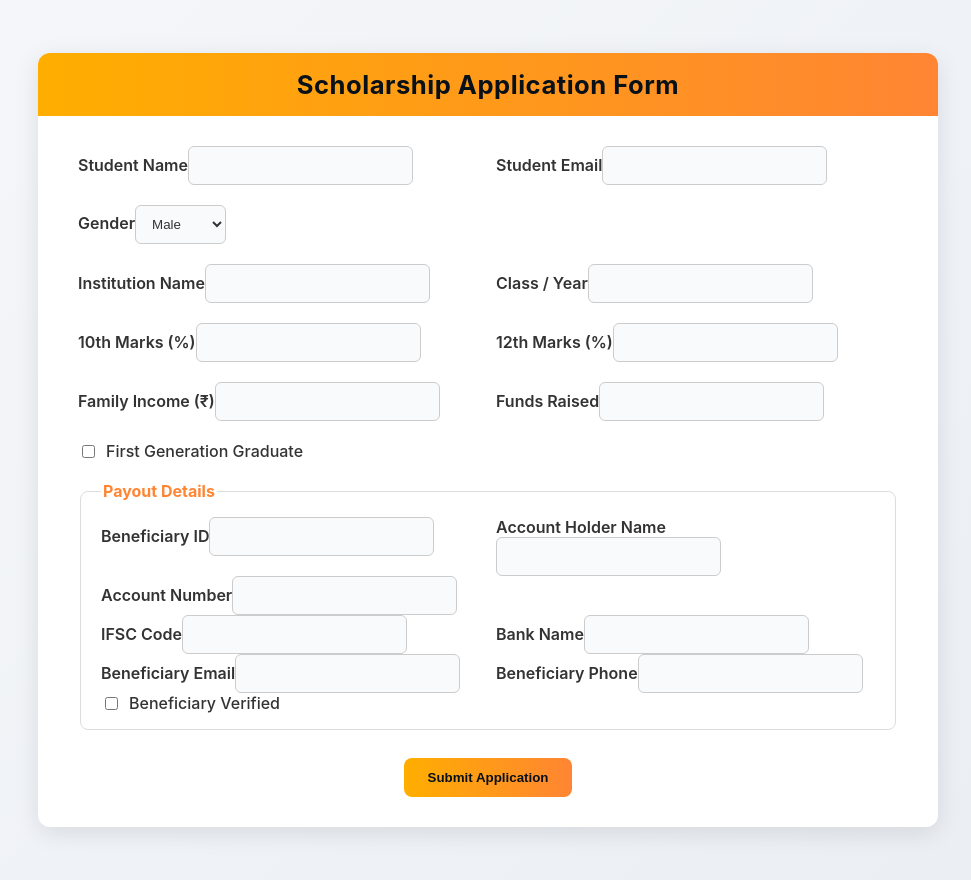
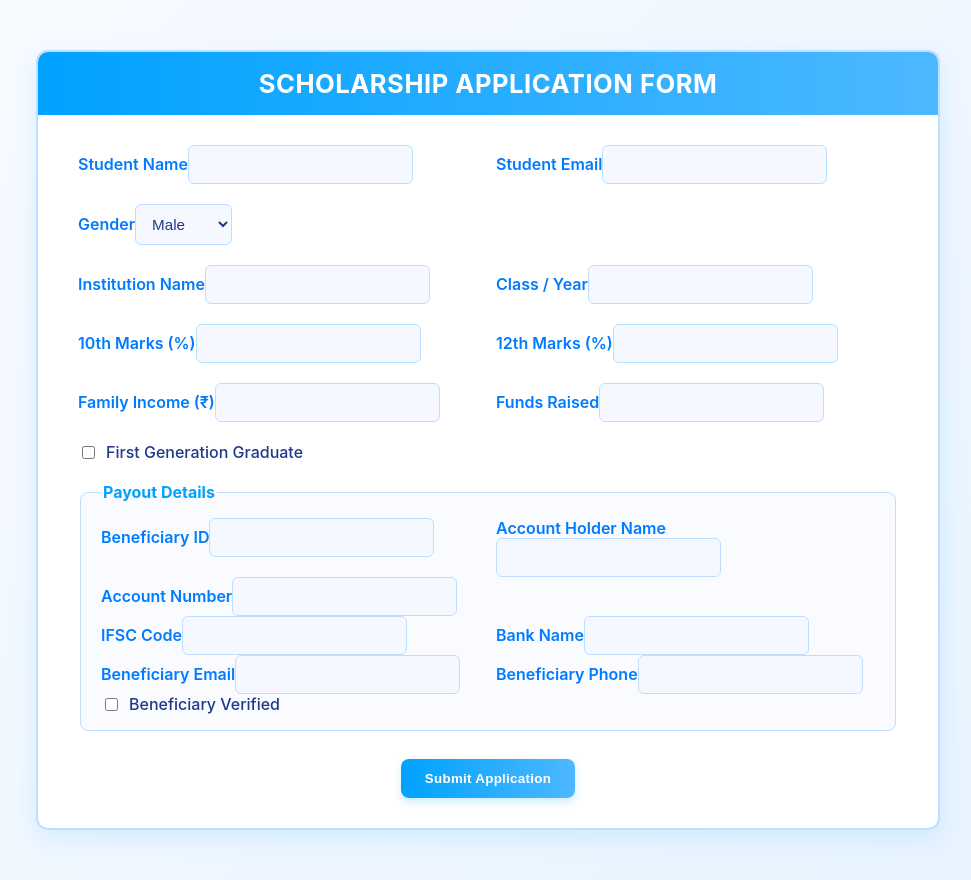
Before and after one commit to dharaneechinnu/VIT-VOID-Wanted-Five, a React (Create React App) app in the folder client/: page /Verifier/Apply in a window 1280 px wide. Shown: the whole page, without its empty margins (152-1123 px from the left). Built offline with nearby package versions, Linux system fonts and the light colour scheme.

Commit message:
corrections

```diff
--- a/client/src/Verifier/VerifierApplications.js
+++ b/client/src/Verifier/VerifierApplications.js
@@ -4,50 +4,74 @@ import styled from 'styled-components';
 
 // 🌟 Styled Components
 const Container = styled.div`
-  padding: 30px;
-  background: #0a1120;
+  padding: 40px;
+  background: #f9fbff; /* light white-blue background */
   min-height: 100vh;
-  color: #e6eef8;
+  color: #1e3a8a;
+  font-family: 'Poppins', sans-serif;
 `;
 
+/* --- Card --- */
 const Card = styled.div`
-  background: #101a2b;
-  border: 1px solid rgba(255, 255, 255, 0.08);
+  background: #ffffff;
+  border: 2px solid #bde0ff; /* subtle sky blue border */
   border-radius: 12px;
-  padding: 20px;
+  padding: 22px 26px;
   margin-bottom: 20px;
-  box-shadow: 0 4px 10px rgba(0,0,0,0.3);
+  box-shadow: 0 6px 12px rgba(0, 162, 255, 0.08);
+  transition: all 0.2s ease;
+
+  &:hover {
+    transform: translateY(-3px);
+    background: #f4faff;
+    box-shadow: 0 8px 18px rgba(0, 162, 255, 0.12);
+  }
 `;
 
+/* --- Title --- */
 const Title = styled.h2`
-  color: #4fc3f7;
-  margin-bottom: 6px;
+  color: #00a2ff; /* vibrant sky blue */
+  margin-bottom: 10px;
+  font-size: 22px;
+  font-weight: 700;
 `;
 
+/* --- Label --- */
 const Label = styled.span`
-  color: #9fb0c8;
+  color: #5c6b80; /* soft gray-blue for labels */
   font-weight: 600;
+  font-size: 14px;
 `;
 
+/* --- Value --- */
 const Value = styled.span`
-  color: #ffffff;
-  margin-left: 5px;
+  color: #007bff; /* brighter blue for value text */
+  margin-left: 6px;
+  font-weight: 500;
 `;
 
+/* --- Status Badge --- */
 const Status = styled.div`
   padding: 6px 14px;
   border-radius: 8px;
   display: inline-block;
   font-weight: 700;
   text-transform: capitalize;
-  color: white;
+  font-size: 13px;
+  color: #ffffff;
   background: ${({ status }) =>
-    status === 'approved' ? '#4CAF50'
-    : status === 'funded' ? '#2196F3'
-    : status === 'rejected' ? '#F44336'
-    : status === 'submitted' ? '#FFB300'
-    : '#607D8B'};
+    status === 'approved'
+      ? '#4dc37d' /* green */
+      : status === 'funded'
+      ? '#00a2ff' /* sky blue */
+      : status === 'rejected'
+      ? '#f74c4c' /* red */
+      : status === 'submitted'
+      ? '#ffb74d' /* amber */
+      : '#9fb0c8'};
+  box-shadow: 0 2px 5px rgba(0, 162, 255, 0.15);
 `;
+
 
 const VerifierApplications = () => {
   const [apps, setApps] = useState([]);
--- a/client/src/Verifier/VerifierApply.js
+++ b/client/src/Verifier/VerifierApply.js
@@ -6,32 +6,37 @@ import styled from "styled-components";
 // ---------- Styled Components ----------
 const PageContainer = styled.div`
   min-height: 100vh;
-  background: linear-gradient(135deg, #f5f7fa, #eaeef3);
+  background: linear-gradient(135deg, #f9fbff, #e6f3ff); /* subtle white-blue gradient */
   display: flex;
   justify-content: center;
   align-items: center;
   padding: 40px;
 `;
 
+/* ---- Form Card ---- */
 const FormCard = styled.div`
   width: 100%;
   max-width: 900px;
   background: #ffffff;
   border-radius: 12px;
-  box-shadow: 0 6px 25px rgba(0, 0, 0, 0.1);
+  box-shadow: 0 8px 25px rgba(0, 162, 255, 0.12);
   overflow: hidden;
+  border: 2px solid #bde0ff;
 `;
 
+/* ---- Title Bar ---- */
 const TitleBar = styled.div`
-  background: linear-gradient(90deg, #ffae00, #ff8533);
-  color: #081018;
+  background: linear-gradient(90deg, #00a2ff, #4db8ff); /* sky blue gradient */
+  color: #ffffff;
   font-size: 1.6rem;
   font-weight: 700;
   text-align: center;
   padding: 16px;
   letter-spacing: 0.5px;
+  text-transform: uppercase;
 `;
 
+/* ---- Form Body ---- */
 const Form = styled.form`
   padding: 30px 40px;
   display: flex;
@@ -39,6 +44,7 @@ const Form = styled.form`
   gap: 20px;
 `;
 
+/* ---- Grid Layout ---- */
 const Grid = styled.div`
   display: grid;
   grid-template-columns: 1fr 1fr;
@@ -49,83 +55,101 @@ const Grid = styled.div`
   }
 `;
 
+/* ---- Labels ---- */
 const Label = styled.label`
   font-weight: 600;
-  color: #333;
+  color: #007bff;
   margin-bottom: 6px;
 `;
 
+/* ---- Input Fields ---- */
 const Input = styled.input`
   padding: 10px 12px;
   border-radius: 6px;
-  border: 1px solid #ccc;
-  background: #f9fafc;
-  color: #333;
+  border: 1.5px solid #bcdfff;
+  background: #f5f9ff;
+  color: #1e3a8a;
   font-size: 0.95rem;
+  transition: 0.2s ease;
 
   &:focus {
-    border-color: #ffae00;
+    border-color: #00a2ff;
+    background: #ffffff;
     outline: none;
-    background: #fff;
+    box-shadow: 0 0 4px rgba(0, 162, 255, 0.2);
   }
 `;
 
+/* ---- Select ---- */
 const Select = styled.select`
   padding: 10px 12px;
   border-radius: 6px;
-  border: 1px solid #ccc;
-  background: #f9fafc;
-  color: #333;
+  border: 1.5px solid #bcdfff;
+  background: #f5f9ff;
+  color: #1e3a8a;
+  font-size: 0.95rem;
+  transition: 0.2s ease;
 
   &:focus {
-    border-color: #ffae00;
+    border-color: #00a2ff;
+    background: #ffffff;
     outline: none;
-    background: #fff;
+    box-shadow: 0 0 4px rgba(0, 162, 255, 0.2);
   }
 `;
 
+/* ---- Checkbox ---- */
 const CheckboxLabel = styled.label`
   display: flex;
   align-items: center;
   gap: 8px;
   font-weight: 500;
-  color: #333;
+  color: #1e3a8a;
 `;
 
+/* ---- Fieldset ---- */
 const Fieldset = styled.fieldset`
-  border: 1px solid #ddd;
+  border: 1.5px solid #bde0ff;
   border-radius: 8px;
   padding: 16px 20px;
+  background: #f9fbff;
 `;
 
 const Legend = styled.legend`
   font-weight: 700;
-  color: #ff8533;
+  color: #00a2ff;
+  font-size: 1rem;
 `;
 
+/* ---- Submit Button ---- */
 const Button = styled.button`
   align-self: center;
   padding: 12px 24px;
   border-radius: 8px;
-  background: linear-gradient(90deg, #ffae00, #ff8533);
-  color: #081018;
+  background: linear-gradient(90deg, #00a2ff, #4db8ff);
+  color: #ffffff;
   font-weight: 700;
   border: none;
   cursor: pointer;
   margin-top: 8px;
+  letter-spacing: 0.3px;
+  transition: all 0.2s ease;
+  box-shadow: 0 4px 8px rgba(0, 162, 255, 0.2);
 
   &:hover {
-    background: linear-gradient(90deg, #ffb933, #ffa500);
+    background: linear-gradient(90deg, #0092e5, #33b1ff);
     transform: translateY(-2px);
   }
 `;
 
+/* ---- Message ---- */
 const Message = styled.div`
   text-align: center;
-  color: ${(props) => (props.error ? "#e63946" : "#2a9d8f")};
+  color: ${(props) => (props.error ? "#f44336" : "#00a2ff")};
   font-weight: 600;
   margin-top: 12px;
 `;
+
 
 // ---------- Main Component ----------
 const VerifierApply = () => {
--- a/client/src/Verifier/VerifierViewScholarships.js
+++ b/client/src/Verifier/VerifierViewScholarships.js
@@ -5,77 +5,97 @@ import styled from 'styled-components';
 
 // 🔹 Styled Components
 const Container = styled.div`
-  padding: 30px;
-  background: #0a1120;
+  padding: 40px;
+  background: #f9fbff; /* light white-blue background */
   min-height: 100vh;
-  color: #e6eef8;
+  color: #1e3a8a;
   display: flex;
   flex-direction: column;
   align-items: center;
+  font-family: 'Poppins', sans-serif;
 `;
 
+/* ---- Card Grid Layout ---- */
 const CardGrid = styled.div`
   display: grid;
   grid-template-columns: repeat(auto-fill, minmax(340px, 1fr));
-  gap: 20px;
+  gap: 24px;
   width: 100%;
   max-width: 1100px;
 `;
 
+/* ---- Individual Card ---- */
 const Card = styled.div`
-  background: #101a2b;
-  border: 1px solid rgba(255, 255, 255, 0.08);
+  background: #ffffff;
+  border: 2px solid #bde0ff;
   border-radius: 12px;
-  padding: 20px;
-  box-shadow: 0 4px 10px rgba(0,0,0,0.3);
-  transition: all 0.3s ease;
+  padding: 22px;
+  box-shadow: 0 6px 14px rgba(0, 162, 255, 0.1);
+  transition: all 0.25s ease;
+  text-align: left;
+
   &:hover {
     transform: translateY(-4px);
-    box-shadow: 0 8px 16px rgba(0,0,0,0.4);
+    box-shadow: 0 10px 20px rgba(0, 162, 255, 0.18);
+    background: #f4faff;
   }
 `;
 
+/* ---- Title ---- */
 const Title = styled.h2`
   font-size: 20px;
-  color: #4fc3f7;
+  color: #00a2ff; /* vibrant sky blue */
   margin-bottom: 8px;
+  font-weight: 700;
 `;
 
+/* ---- Provider ---- */
 const Provider = styled.h4`
   font-size: 14px;
-  color: #a7b9d4;
+  color: #007bff;
   margin-bottom: 16px;
-`;
-
-const Field = styled.div`
-  margin-bottom: 6px;
-  font-size: 15px;
-`;
-
-const Label = styled.span`
-  color: #9fb0c8;
   font-weight: 600;
 `;
 
-const Value = styled.span`
-  color: #ffffff;
-  margin-left: 5px;
+/* ---- Field ---- */
+const Field = styled.div`
+  margin-bottom: 8px;
+  font-size: 15px;
+  color: #1e3a8a;
 `;
 
+/* ---- Label ---- */
+const Label = styled.span`
+  color: #5c6b80; /* subtle gray-blue */
+  font-weight: 600;
+`;
+
+/* ---- Value ---- */
+const Value = styled.span`
+  color: #007bff;
+  margin-left: 6px;
+  font-weight: 500;
+`;
+
+/* ---- Button ---- */
 const Button = styled.button`
   margin-top: 14px;
-  background: #4fc3f7;
-  color: #0a1120;
+  background: linear-gradient(90deg, #00a2ff, #4db8ff);
+  color: #ffffff;
   border: none;
-  padding: 8px 16px;
+  padding: 10px 18px;
   border-radius: 8px;
   cursor: pointer;
   font-weight: 600;
-  transition: 0.3s;
+  transition: all 0.2s ease;
+  box-shadow: 0 4px 8px rgba(0, 162, 255, 0.2);
+
   &:hover {
-    background: #03a9f4;
+    background: linear-gradient(90deg, #0092e5, #33b1ff);
+    transform: translateY(-2px);
   }
 `;
+
 
 const VerifierViewScholarships = () => {
   const [list, setList] = useState([]);
--- a/client/src/admin/CreateScholar.js
+++ b/client/src/admin/CreateScholar.js
@@ -8,22 +8,26 @@ const PageContainer = styled.div`
   display: flex;
   justify-content: center;
   align-items: center;
-  background: #f3f5f9;
+  background: linear-gradient(135deg, #f9fbff, #e6f3ff);
   padding: 40px;
+  font-family: 'Poppins', sans-serif;
 `;
 
+/* ---- Form Container ---- */
 const FormContainer = styled.div`
   width: 100%;
   max-width: 950px;
   background: #ffffff;
-  border-radius: 12px 12px 0 0;
-  box-shadow: 0 8px 25px rgba(0, 0, 0, 0.15);
+  border-radius: 12px;
+  box-shadow: 0 8px 25px rgba(0, 162, 255, 0.15);
   overflow: hidden;
+  border: 2px solid #bde0ff;
 `;
 
+/* ---- Title Bar ---- */
 const TitleBar = styled.div`
-  background: linear-gradient(90deg, #ffae00, #ff8533);
-  color: #081018;
+  background: linear-gradient(90deg, #00a2ff, #4db8ff);
+  color: #ffffff;
   font-size: 1.8rem;
   font-weight: 700;
   text-align: center;
@@ -32,11 +36,13 @@ const TitleBar = styled.div`
   letter-spacing: 1px;
 `;
 
+/* ---- Form Layout ---- */
 const Form = styled.form`
   display: flex;
   flex-wrap: wrap;
   gap: 20px;
   padding: 35px 40px;
+  background: #ffffff;
 
   @media (max-width: 768px) {
     flex-direction: column;
@@ -44,6 +50,7 @@ const Form = styled.form`
   }
 `;
 
+/* ---- Field Group ---- */
 const FieldGroup = styled.div`
   flex: 1 1 calc(50% - 20px);
   display: flex;
@@ -54,61 +61,71 @@ const FieldGroup = styled.div`
   }
 `;
 
+/* ---- Label ---- */
 const Label = styled.label`
   font-weight: 600;
-  color: #333;
+  color: #007bff;
   margin-bottom: 6px;
+  font-size: 0.95rem;
 `;
 
+/* ---- Input ---- */
 const Input = styled.input`
   padding: 10px 12px;
   border-radius: 6px;
-  border: 1px solid #ccc;
-  background: #f9fafc;
+  border: 1.5px solid #bcdfff;
+  background: #f5f9ff;
+  color: #1e3a8a;
   font-size: 0.95rem;
-  color: #333;
-  transition: all 0.3s ease;
+  transition: 0.2s ease;
 
   &:focus {
-    border-color: #ffae00;
-    background: #fff;
+    border-color: #00a2ff;
+    background: #ffffff;
     outline: none;
+    box-shadow: 0 0 4px rgba(0, 162, 255, 0.25);
   }
 `;
 
+/* ---- Textarea ---- */
 const Textarea = styled.textarea`
   padding: 10px 12px;
   border-radius: 6px;
-  border: 1px solid #ccc;
-  background: #f9fafc;
+  border: 1.5px solid #bcdfff;
+  background: #f5f9ff;
+  color: #1e3a8a;
   font-size: 0.95rem;
-  color: #333;
   resize: vertical;
+  transition: 0.2s ease;
 
   &:focus {
-    border-color: #ffae00;
-    background: #fff;
+    border-color: #00a2ff;
+    background: #ffffff;
     outline: none;
+    box-shadow: 0 0 4px rgba(0, 162, 255, 0.25);
   }
 `;
 
+/* ---- Select ---- */
 const Select = styled.select`
   padding: 10px 12px;
   border-radius: 6px;
-  border: 1px solid #ccc;
-  background: #f9fafc;
+  border: 1.5px solid #bcdfff;
+  background: #f5f9ff;
+  color: #1e3a8a;
   font-size: 0.95rem;
-  color: #333;
   cursor: pointer;
-  transition: all 0.3s ease;
+  transition: 0.2s ease;
 
   &:focus {
-    border-color: #ffae00;
-    background: #fff;
+    border-color: #00a2ff;
+    background: #ffffff;
     outline: none;
+    box-shadow: 0 0 4px rgba(0, 162, 255, 0.25);
   }
 `;
 
+/* ---- Button Container ---- */
 const ButtonContainer = styled.div`
   width: 100%;
   display: flex;
@@ -116,29 +133,35 @@ const ButtonContainer = styled.div`
   margin-top: 10px;
 `;
 
+/* ---- Button ---- */
 const Button = styled.button`
   padding: 12px 25px;
   border-radius: 8px;
-  background: linear-gradient(90deg, #ffae00, #ff8533);
-  color: #081018;
+  background: linear-gradient(90deg, #00a2ff, #4db8ff);
+  color: #ffffff;
   font-weight: 700;
   font-size: 1rem;
   border: none;
   cursor: pointer;
-  transition: all 0.3s ease;
+  transition: all 0.2s ease;
+  letter-spacing: 0.4px;
+  box-shadow: 0 4px 10px rgba(0, 162, 255, 0.25);
 
   &:hover {
-    background: linear-gradient(90deg, #ffb933, #ffa500);
+    background: linear-gradient(90deg, #0092e5, #33b1ff);
     transform: translateY(-2px);
   }
 `;
 
+/* ---- Message ---- */
 const Message = styled.div`
   text-align: center;
   font-weight: 600;
-  color: ${(props) => (props.error ? "#e63946" : "#2a9d8f")};
+  color: ${(props) => (props.error ? "#f44336" : "#00a2ff")};
   margin-bottom: 10px;
+  margin-top: 15px;
 `;
+
 
 // ---------- Main Component ----------
 const CreateScholar = () => {
--- a/client/src/admin/MakePayment.js
+++ b/client/src/admin/MakePayment.js
@@ -4,57 +4,72 @@ import styled from "styled-components";
 
 const Wrapper = styled.div`
   min-height: 100vh;
-  background: #0a1120;
-  color: #e6eef8;
-  padding: 30px;
+  background: #f9fbff; /* soft blue-white background */
+  color: #1e3a8a;
+  padding: 40px;
+  font-family: 'Poppins', sans-serif;
 `;
 
+/* ---- Title ---- */
 const Title = styled.h2`
   text-align: center;
   font-size: 28px;
   margin-bottom: 30px;
-  color: #ffae00;
+  color: #00a2ff; /* vibrant sky blue */
+  font-weight: 700;
+  letter-spacing: 0.5px;
 `;
 
+/* ---- Card List ---- */
 const List = styled.div`
   display: flex;
   flex-wrap: wrap;
   justify-content: center;
-  gap: 20px;
+  gap: 22px;
 `;
 
+/* ---- Card ---- */
 const Card = styled.div`
-  background: #101a2b;
+  background: #ffffff;
   border-radius: 12px;
-  padding: 20px;
+  padding: 20px 22px;
   width: 340px;
-  border: 1px solid rgba(255, 255, 255, 0.08);
-  transition: all 0.3s;
+  border: 2px solid #bde0ff;
+  transition: all 0.3s ease;
+  box-shadow: 0 6px 15px rgba(0, 162, 255, 0.1);
+
   &:hover {
     transform: translateY(-4px);
-    background: #15223a;
+    background: #f4faff;
+    box-shadow: 0 10px 20px rgba(0, 162, 255, 0.15);
   }
 `;
 
+/* ---- Rows ---- */
 const Row = styled.div`
   display: flex;
   justify-content: space-between;
-  margin-bottom: 8px;
+  margin-bottom: 10px;
 `;
 
+/* ---- Label ---- */
 const Label = styled.span`
-  color: #9fb0c8;
+  color: #6b7280; /* muted blue-gray label text */
   font-size: 13px;
+  font-weight: 600;
 `;
 
+/* ---- Value ---- */
 const Value = styled.span`
-  color: #e6eef8;
-  font-weight: 500;
+  color: #007bff;
+  font-weight: 600;
+  font-size: 14px;
 `;
 
+/* ---- Button ---- */
 const Button = styled.button`
-  background: linear-gradient(90deg, #ffae00, #ff6600);
-  color: #fff;
+  background: linear-gradient(90deg, #00a2ff, #4db8ff);
+  color: #ffffff;
   border: none;
   padding: 10px 18px;
   border-radius: 8px;
@@ -63,20 +78,29 @@ const Button = styled.button`
   cursor: pointer;
   width: 100%;
   margin-top: 15px;
-  transition: 0.3s;
+  transition: all 0.2s ease;
+  box-shadow: 0 3px 8px rgba(0, 162, 255, 0.25);
+
   &:hover {
-    background: linear-gradient(90deg, #ffc233, #ff8533);
+    background: linear-gradient(90deg, #0092e5, #33b1ff);
+    transform: translateY(-2px);
   }
 `;
 
+/* ---- Message ---- */
 const Message = styled.div`
-  color: ${props => props.type === "error" ? "#ff1744" : "#00e676"};
-  background: ${props => props.type === "error" ? "rgba(255,23,68,0.1)" : "rgba(0,230,118,0.1)"};
+  color: ${(props) => (props.type === "error" ? "#f44336" : "#00a2ff")};
+  background: ${(props) =>
+    props.type === "error"
+      ? "rgba(244, 67, 54, 0.08)"
+      : "rgba(0, 162, 255, 0.08)"};
   padding: 10px;
   border-radius: 6px;
   margin-top: 20px;
   text-align: center;
+  font-weight: 600;
 `;
+
 
 const MakePayment = () => {
   const [applications, setApplications] = useState([]);
--- a/client/src/admin/ViewApplications.js
+++ b/client/src/admin/ViewApplications.js
@@ -3,67 +3,88 @@ import axios from 'axios';
 import styled from 'styled-components';
 
 // 🌟 Styled Components
+// 🌟 Styled Components (Vibrant Sky Blue + White Professional Theme)
 const Wrapper = styled.div`
-  background: #0a1120;
-  color: #e6eef8;
+  background: #f4faff; /* brighter white-blue base */
+  color: #1e3a8a;
   min-height: 100vh;
-  padding: 30px;
+  padding: 40px 50px;
+  font-family: 'Poppins', sans-serif;
 `;
 
 const Title = styled.h2`
   text-align: center;
-  margin-bottom: 20px;
-  font-size: 26px;
-  color: #80b3ff;
+  margin-bottom: 25px;
+  font-size: 28px;
+  color: #008cff; /* vibrant blue heading */
+  font-weight: 700;
+  letter-spacing: 0.4px;
 `;
 
 const List = styled.div`
   display: flex;
   flex-direction: column;
-  gap: 16px;
+  gap: 22px;
+  margin-top: 10px;
 `;
 
 const Item = styled.div`
-  background: #101a2b;
-  border: 1px solid rgba(255,255,255,0.05);
-  padding: 18px;
-  border-radius: 10px;
+  background: #ffffff;
+  border: 2px solid #b5e0ff; /* vibrant border */
+  padding: 22px 24px;
+  border-radius: 12px;
   transition: all 0.2s ease;
+  box-shadow: 0 6px 12px rgba(0, 140, 255, 0.08);
+
   &:hover {
+    background: #eaf6ff; /* light hover */
     transform: translateY(-3px);
-    background: #15223a;
+    box-shadow: 0 8px 16px rgba(0, 140, 255, 0.12);
   }
 `;
 
 const Row = styled.div`
   display: flex;
   justify-content: space-between;
-  gap: 12px;
-  margin-bottom: 8px;
+  gap: 16px;
+  margin-bottom: 10px;
+  flex-wrap: wrap;
 `;
 
 const Label = styled.span`
-  color: #9fb0c8;
+  color: #6c7a91; /* subtle gray-blue */
   font-size: 13px;
 `;
 
 const Value = styled.span`
-  color: #e6eef8;
-  font-weight: 500;
+  color: #0078e7; /* energetic medium blue */
+  font-weight: 600;
 `;
 
 const Button = styled.button`
-  background: #1e40af;
-  color: white;
+  background: #00a2ff;
+  color: #ffffff;
   border: none;
-  padding: 8px 14px;
-  border-radius: 6px;
+  padding: 10px 18px;
+  border-radius: 8px;
   cursor: pointer;
-  transition: 0.3s ease;
+  font-weight: 600;
+  font-size: 14px;
+  transition: all 0.15s ease;
+  box-shadow: 0 3px 6px rgba(0, 162, 255, 0.2);
+
   &:hover {
-    background: #1e3a8a;
+    background: #0088e0;
+    box-shadow: 0 4px 8px rgba(0, 136, 224, 0.3);
+  }
+
+  &:disabled {
+    opacity: 0.7;
+    cursor: not-allowed;
   }
 `;
+
+
 
 const ViewApplications = () => {
   const [apps, setApps] = useState([]);
@@ -218,7 +239,7 @@ const ViewApplications = () => {
             )}
 
             <div style={{ marginTop: 12, display: 'flex', gap: 8 }}>
-              <Button onClick={() => viewApplication(app._id)} disabled={actionLoading}>View Details</Button>
+
               {/* Show Approve only when donorDecision is not approved */}
               {app.donorDecision !== 'approved' && (
                 <Button style={{ background: '#16a34a' }} onClick={() => approveApplication(app._id)} disabled={actionLoading}>Approve</Button>
```
Also changed, not shown: client/src/Verifier/VerifierDashboard.js (+65 -30 lines), client/src/admin/AdminDashboard.js (+113 -29 lines).
